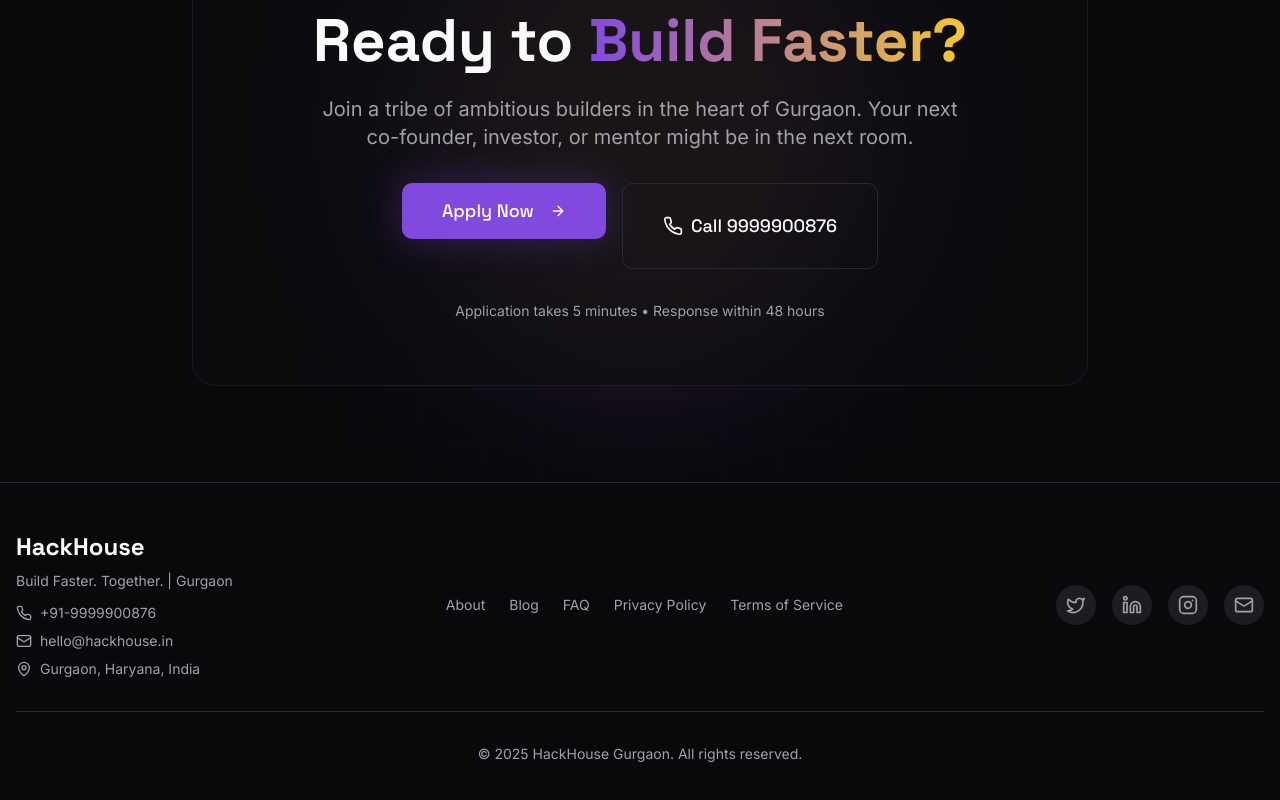
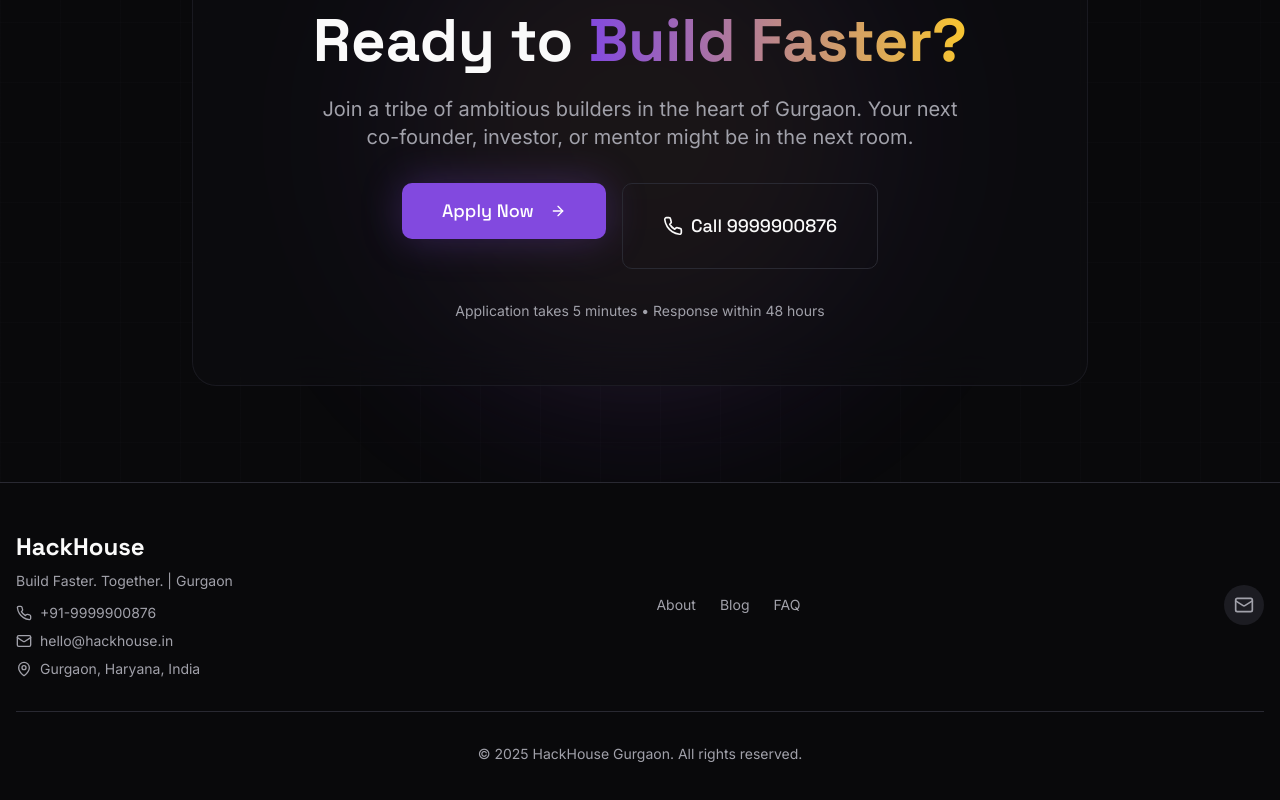
Before and after one commit to 360ghar/hackhouse, a React (Vite) app: page / in a window 1280 px wide. Shown: the part 6914-7714 px from the top of the page. Built offline with nearby package versions, Linux system fonts and the light colour scheme; the HTML template or start-up script is replaced by a standard one.

Commit message:
Remove placeholder URLs and missing asset references from footer, index.html, and manifest.json

```diff
--- a/index.html
+++ b/index.html
@@ -17,19 +17,14 @@
     <meta property="og:url" content="https://hackhouse.in/" />
     <meta property="og:title" content="HackHouse Gurgaon - Build Faster. Together." />
     <meta property="og:description" content="Join a tribe of 8 curated builders. Fully-furnished stay, 3 meals daily, premium AI tools, and high-collaboration living." />
-    <meta property="og:image:width" content="1200" />
-    <meta property="og:image:height" content="630" />
     <meta property="og:site_name" content="HackHouse Gurgaon" />
     <meta property="og:locale" content="en_IN" />
-    <meta property="og:image" content="https://hackhouse.in/og-image.png" />
 
     <!-- Twitter -->
     <meta name="twitter:card" content="summary_large_image" />
     <meta name="twitter:url" content="https://hackhouse.in/" />
     <meta name="twitter:title" content="HackHouse Gurgaon - Build Faster. Together." />
     <meta name="twitter:description" content="Join a tribe of 8 curated builders. Fully-furnished stay, 3 meals daily, premium AI tools, and high-collaboration living." />
-    <meta name="twitter:site" content="@HackHouseGGN" />
-    <meta name="twitter:image" content="https://hackhouse.in/og-image.png" />
 
     <!-- Mobile / PWA -->
     <meta name="theme-color" content="#0f172a" />
@@ -54,14 +49,8 @@
     <meta name="googlebot" content="index, follow, max-snippet:-1, max-image-preview:large, max-video-preview:-1" />
     <meta name="bingbot" content="index, follow, max-snippet:-1, max-image-preview:large, max-video-preview:-1" />
 
-    <!-- Google Site Verification (placeholder - replace with actual code) -->
-    <meta name="google-site-verification" content="" />
-
     <!-- Favicon -->
     <link rel="icon" type="image/x-icon" href="/favicon.ico" />
-    <link rel="icon" type="image/png" sizes="32x32" href="/favicon-32x32.png" />
-    <link rel="icon" type="image/png" sizes="16x16" href="/favicon-16x16.png" />
-    <link rel="apple-touch-icon" sizes="180x180" href="/apple-touch-icon.png" />
     <link rel="manifest" href="/manifest.json" />
 
     <!-- Preconnect -->
@@ -82,11 +71,7 @@
       "description": "A curated co-living space for founders, developers, and builders in Gurgaon, India. Get ₹60,000+ worth of resources for just ₹30,000/month.",
       "telephone": "+91-9999900876",
       "email": "hello@hackhouse.in",
-      "sameAs": [
-        "https://twitter.com/HackHouseGGN",
-        "https://www.linkedin.com/company/hackhouse-gurgaon",
-        "https://www.instagram.com/hackhouse.ggn"
-      ],
+      "sameAs": [],
       "contactPoint": {
         "@type": "ContactPoint",
         "contactType": "customer service",
@@ -137,7 +122,6 @@
       "url": "https://hackhouse.in",
       "telephone": "+91-9999900876",
       "email": "hello@hackhouse.in",
-      "image": "https://hackhouse.in/og-image.png",
       "priceRange": "₹30,000 - ₹35,000",
       "address": {
         "@type": "PostalAddress",
--- a/src/components/landing/Footer.tsx
+++ b/src/components/landing/Footer.tsx
@@ -1,10 +1,7 @@
-import { Twitter, Linkedin, Instagram, Mail, Phone, MapPin } from "lucide-react";
+import { Mail, Phone, MapPin } from "lucide-react";
 
 const Footer = () => {
   const socialLinks = [
-    { icon: Twitter, href: "https://twitter.com/HackHouseGGN", label: "Twitter" },
-    { icon: Linkedin, href: "https://www.linkedin.com/company/hackhouse-gurgaon", label: "LinkedIn" },
-    { icon: Instagram, href: "https://www.instagram.com/hackhouse.ggn", label: "Instagram" },
     { icon: Mail, href: "mailto:hello@hackhouse.in", label: "Email" },
   ];
 
@@ -12,8 +9,6 @@
     { label: "About", href: "#value" },
     { label: "Blog", href: "/blog" },
     { label: "FAQ", href: "#faq" },
-    { label: "Privacy Policy", href: "#" },
-    { label: "Terms of Service", href: "#" },
   ];
 
   return (
```
Also changed, not shown: public/manifest.json, 1 other file (tests, documents, lock files or other folders).
